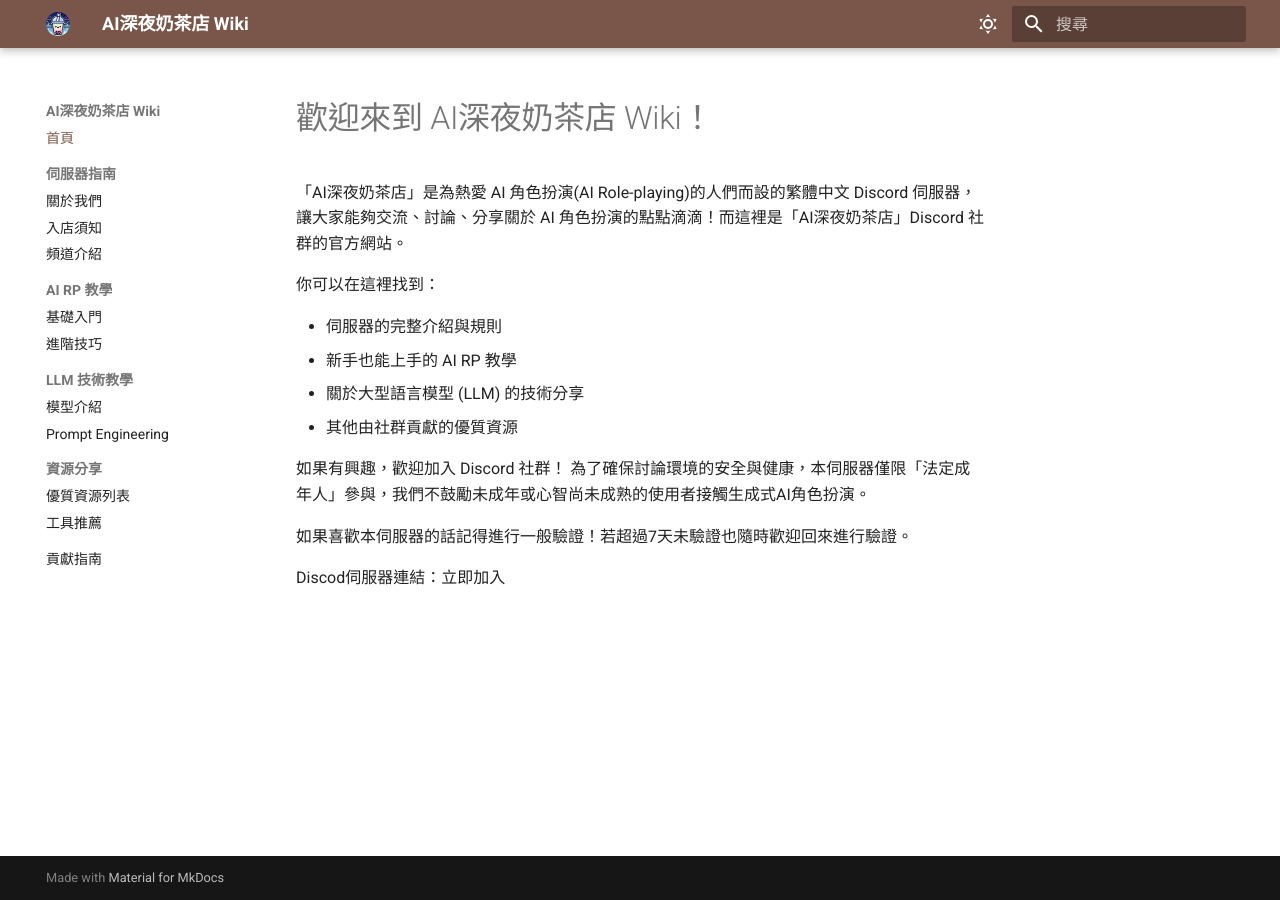
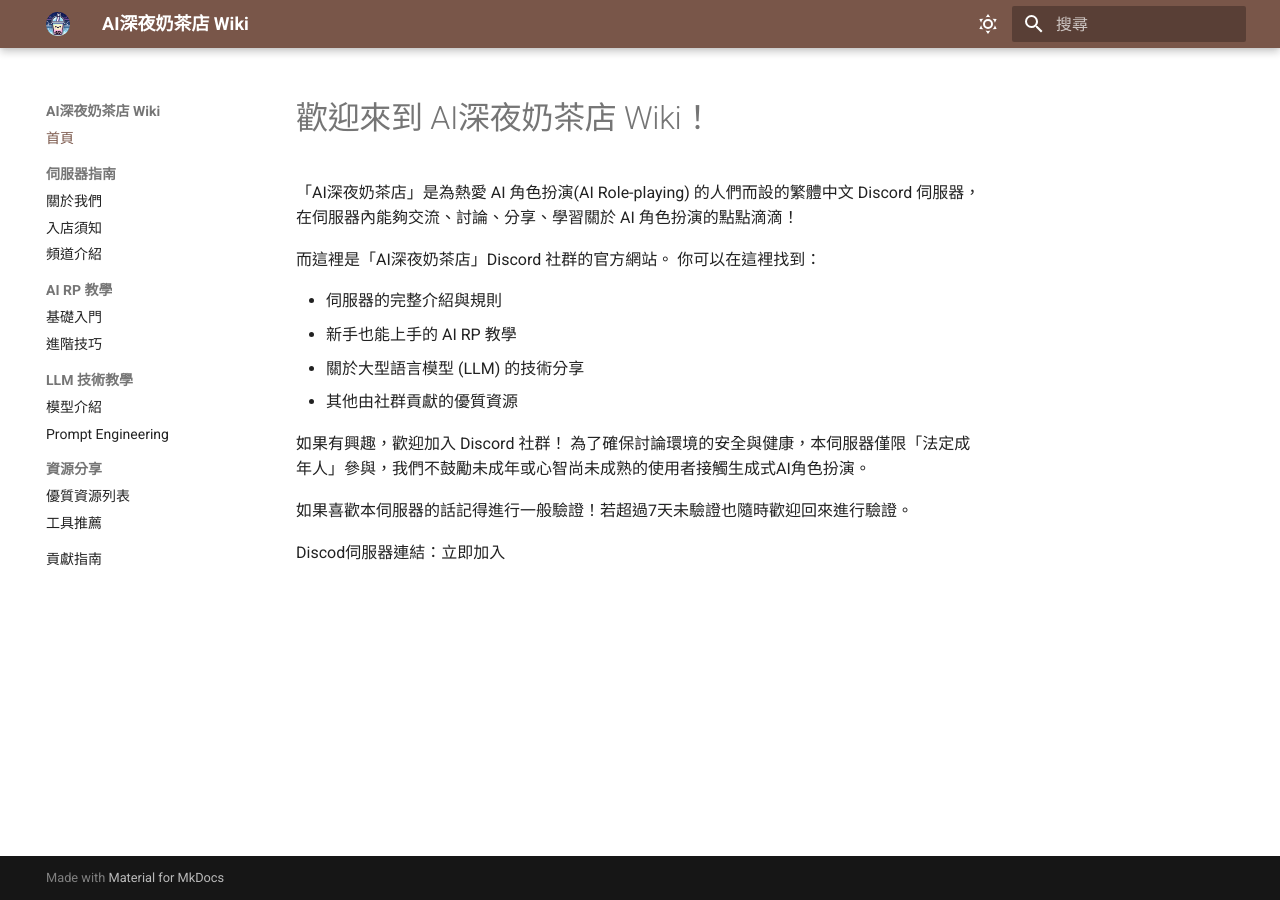
Before and after one commit to Chocochocococo/ai-milktea-wiki, an MkDocs documentation site: the page built from docs/index.md, in a window 1280 px wide. Built offline with MkDocs 1.6.1 and Material for MkDocs 9.7.7, drawn with Linux system fonts in a browser that asks for light colours.

Commit message:
Update index.md

```diff
--- a/docs/index.md
+++ b/docs/index.md
@@ -5,8 +5,9 @@
 
 # 歡迎來到 AI深夜奶茶店 Wiki！
 
-「AI深夜奶茶店」是為熱愛 AI 角色扮演(AI Role-playing)的人們而設的繁體中文 Discord 伺服器，讓大家能夠交流、討論、分享關於 AI 角色扮演的點點滴滴！而這裡是「AI深夜奶茶店」Discord 社群的官方網站。
+「AI深夜奶茶店」是為熱愛 AI 角色扮演(AI Role-playing) 的人們而設的繁體中文 Discord 伺服器，在伺服器內能夠交流、討論、分享、學習關於 AI 角色扮演的點點滴滴！
 
+而這裡是「AI深夜奶茶店」Discord 社群的官方網站。
 你可以在這裡找到：
 
 - 伺服器的完整介紹與規則
```
